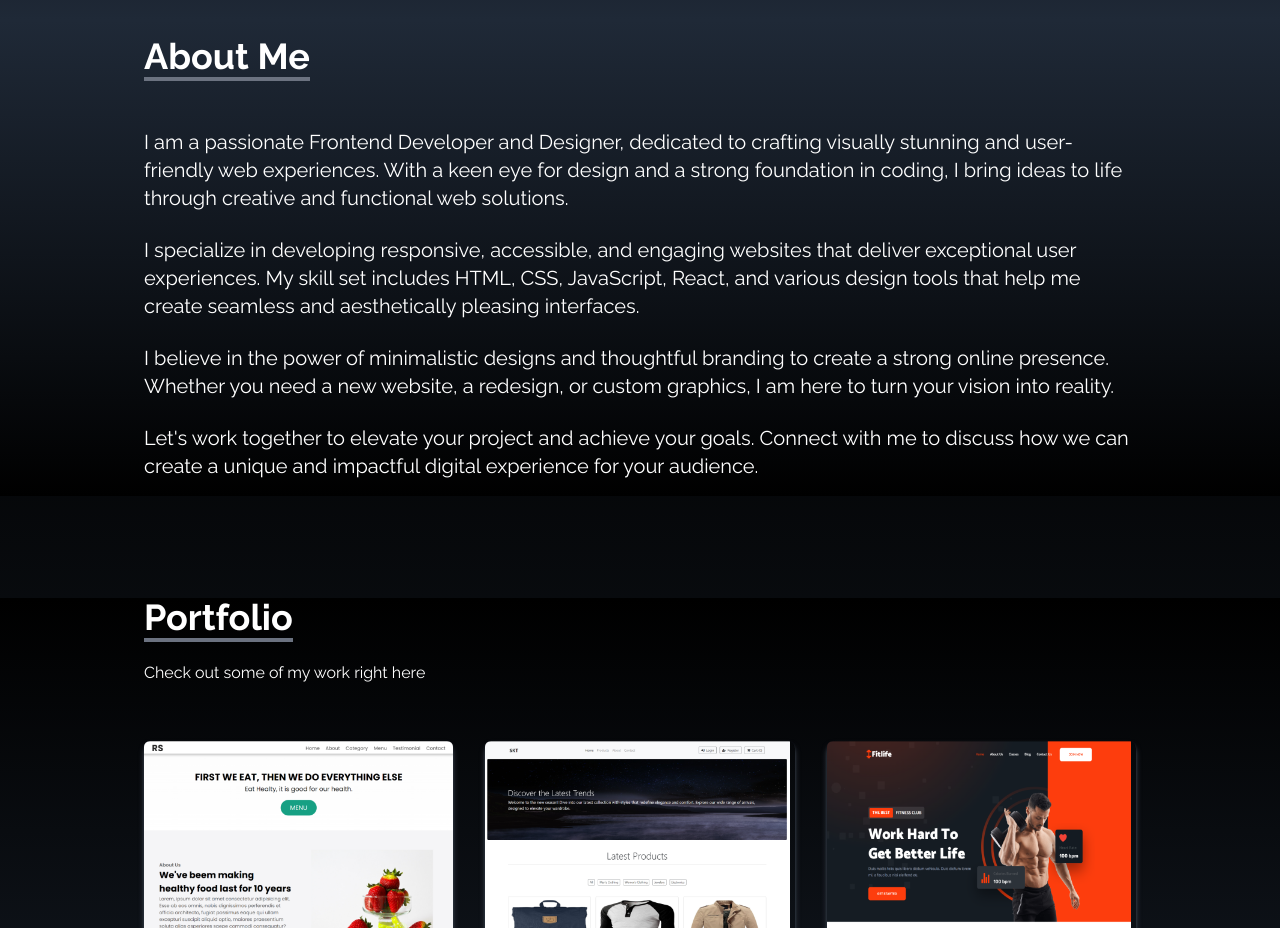
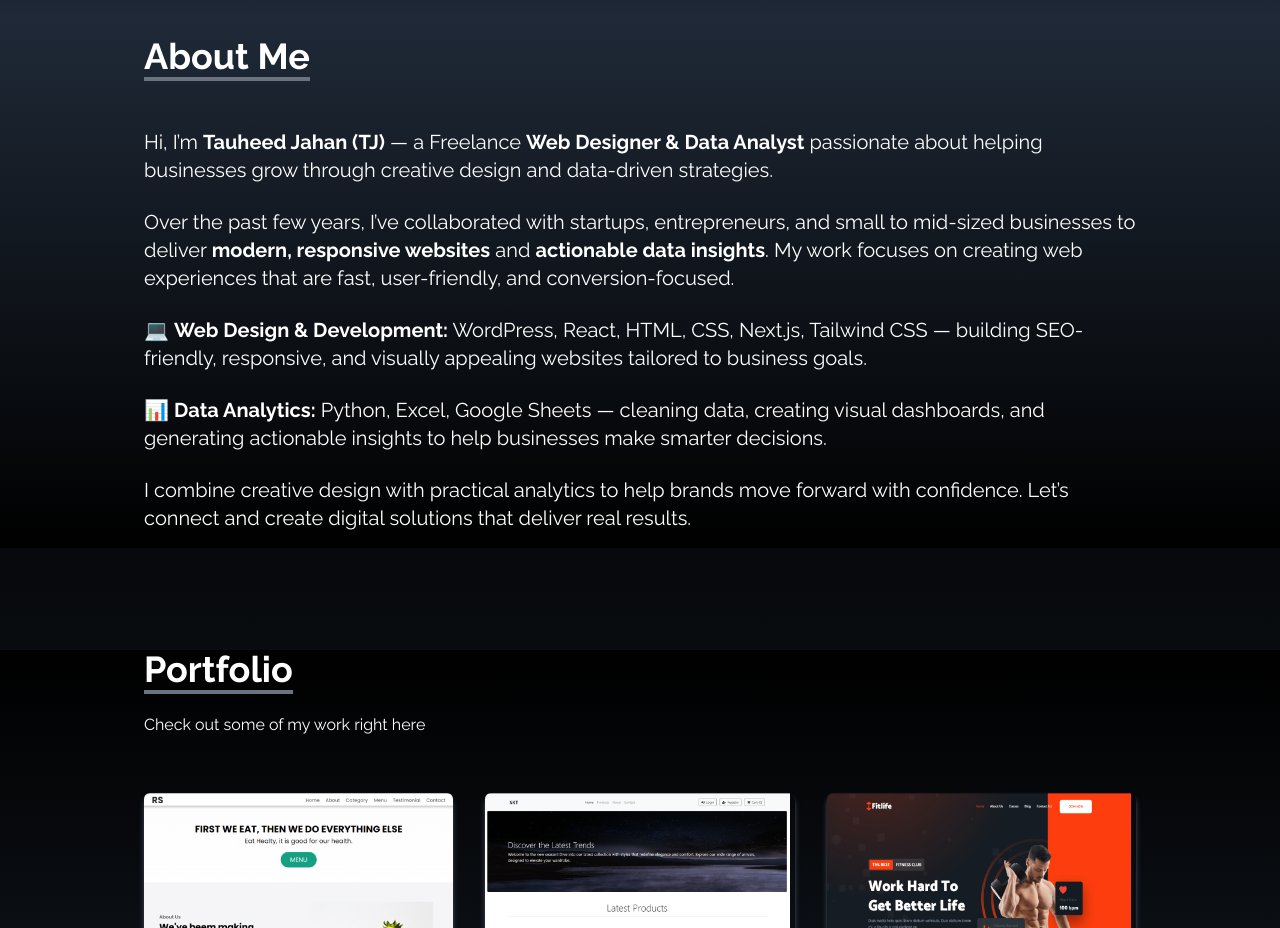
Before and after one commit to Tauheedjahan/Tj_Portfolio, a React (Create React App) app: page / in a window 1280 px wide. Shown: the part 780-1708 px from the top of the page. Built offline with nearby package versions, Linux system fonts and the light colour scheme.

Commit message:
Update About.jsx

```diff
--- a/src/components/About.jsx
+++ b/src/components/About.jsx
@@ -14,25 +14,31 @@ const About = () => {
         </div>
 
         <p className="text-xl mt-5">
-          I am a passionate Frontend Developer and Designer, dedicated to crafting visually stunning and user-friendly web experiences. With a keen eye for design and a strong foundation in coding, I bring ideas to life through creative and functional web solutions.
+          Hi, I’m <strong>Tauheed Jahan (TJ)</strong> — a Freelance <strong>Web Designer & Data Analyst</strong> passionate about helping businesses grow through creative design and data-driven strategies.
         </p>
 
         <br />
 
         <p className="text-xl">
-          I specialize in developing responsive, accessible, and engaging websites that deliver exceptional user experiences. My skill set includes HTML, CSS, JavaScript, React, and various design tools that help me create seamless and aesthetically pleasing interfaces.
+          Over the past few years, I’ve collaborated with startups, entrepreneurs, and small to mid-sized businesses to deliver <strong>modern, responsive websites</strong> and <strong>actionable data insights</strong>. My work focuses on creating web experiences that are fast, user-friendly, and conversion-focused.
         </p>
 
         <br />
 
         <p className="text-xl">
-          I believe in the power of minimalistic designs and thoughtful branding to create a strong online presence. Whether you need a new website, a redesign, or custom graphics, I am here to turn your vision into reality.
+          💻 <strong>Web Design & Development:</strong> WordPress, React, HTML, CSS, Next.js, Tailwind CSS — building SEO-friendly, responsive, and visually appealing websites tailored to business goals.
         </p>
 
         <br />
 
         <p className="text-xl">
-          Let's work together to elevate your project and achieve your goals. Connect with me to discuss how we can create a unique and impactful digital experience for your audience.
+          📊 <strong>Data Analytics:</strong> Python, Excel, Google Sheets — cleaning data, creating visual dashboards, and generating actionable insights to help businesses make smarter decisions.
+        </p>
+
+        <br />
+
+        <p className="text-xl">
+          I combine creative design with practical analytics to help brands move forward with confidence. Let’s connect and create digital solutions that deliver real results.
         </p>
       </div>
     </div>
```
